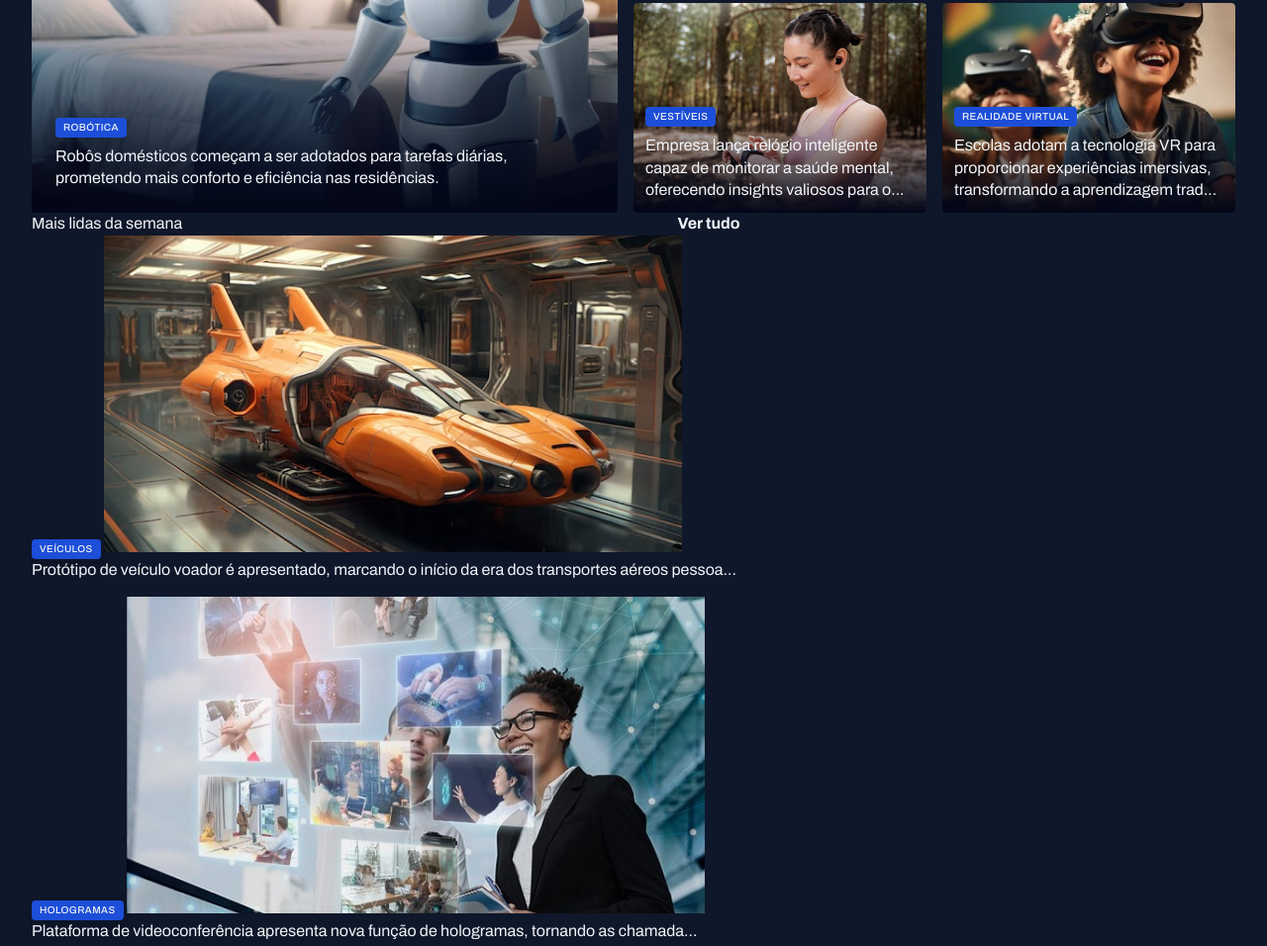
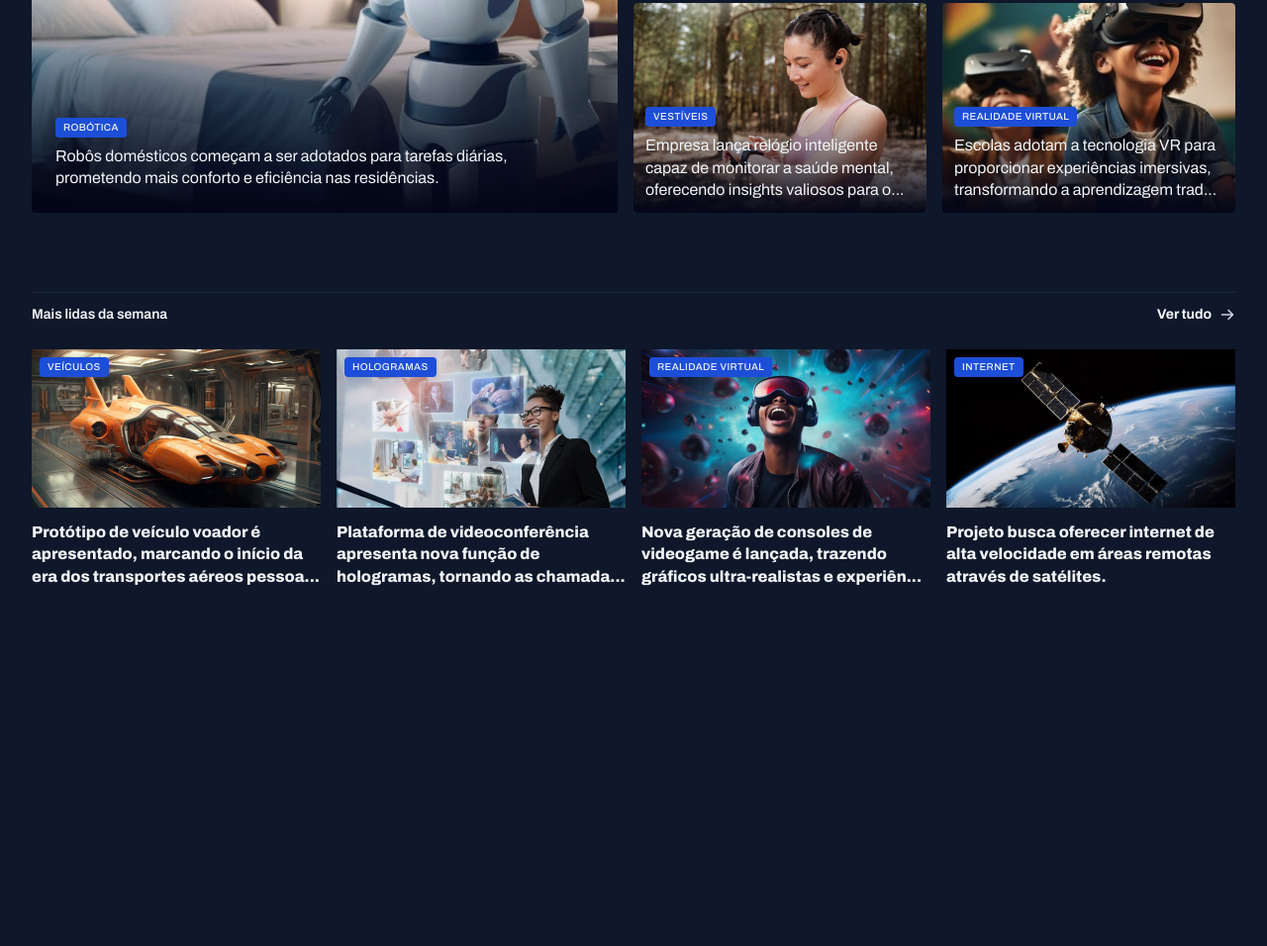
Before and after one commit to DavidFerreiraAlves/Projeto_Portal_de_Noticias, a plain HTML site: page index.html in a window 1280 px wide. Shown: the part 389-1345 px from the top of the page at 99% size. After the commit the page ends 983 px from the top, so only its background shows below. Drawn offline with Linux system fonts and the light colour scheme.

Commit message:
Aplicando estilos na seção mais lidas da semana.

```diff
--- a/index.html
+++ b/index.html
@@ -97,7 +97,7 @@
     <section id="weekly" >
         <header class="grid grid-flow-col">
             <h3>Mais lidas da semana</h3>
-            <a href="#">
+            <a href="#" class="grid grid-flow-col">
                 <strong>Ver tudo</strong>
                 <span></span>
             </a>
--- a/styles/global.css
+++ b/styles/global.css
@@ -53,6 +53,7 @@
 
 main {
     margin-top: 40px;
+    gap: 80px;
 
 }
 
--- a/styles/sections.css
+++ b/styles/sections.css
@@ -1,3 +1,27 @@
+
+section header {
+    border-top: 1px solid var(--stroke-color);
+    padding-block: 12px 24px;
+    font: var(--text-span);
+}
+
+header a {
+    justify-self: end;
+    align-items: center;
+    gap: 8px;
+
+    span {
+
+        background-image: url(../assets/icons/ArrowRight.svg);
+        width: 16px;
+        height: 16px;
+    }
+
+    &:hover span {
+        background-image: url(../assets/icons/ArrowRight-hover.svg);
+    }
+}
+
 #featured {
     img {
         height: 100%;
@@ -38,3 +62,31 @@
         }
     }
 }
+
+
+#weekly {
+
+
+
+    &>div {
+        grid-template-columns: repeat(4, 292px);
+    }
+    img {
+        height: 160px;
+    }
+
+    figure {
+        position: relative;
+
+        .content-tag {
+            position: absolute;
+            top: 8px;
+            left: 8px;
+        }
+
+        p {
+            margin-top: 8px;
+            font-weight: 800;
+        }
+    }
+}
```
